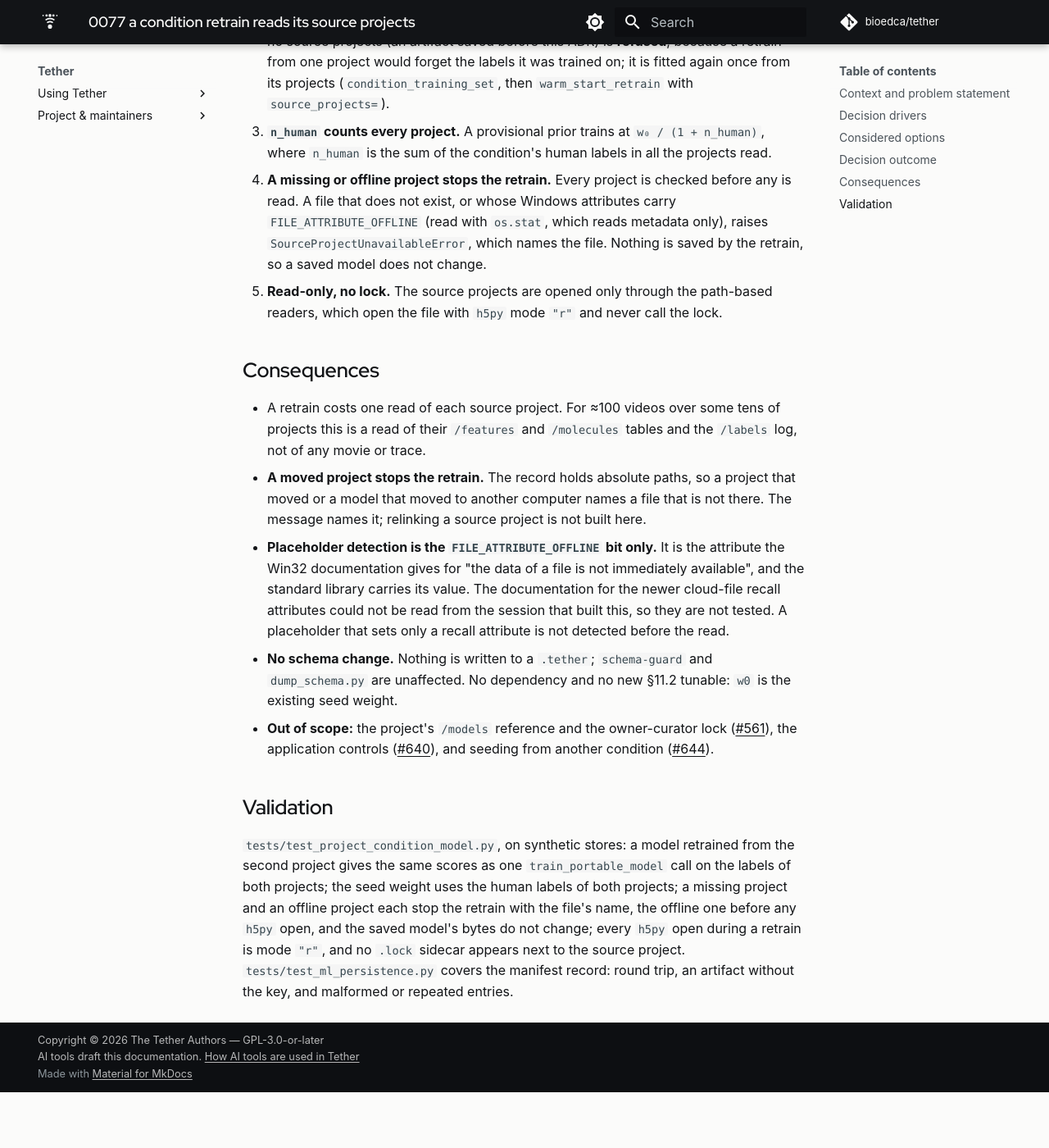
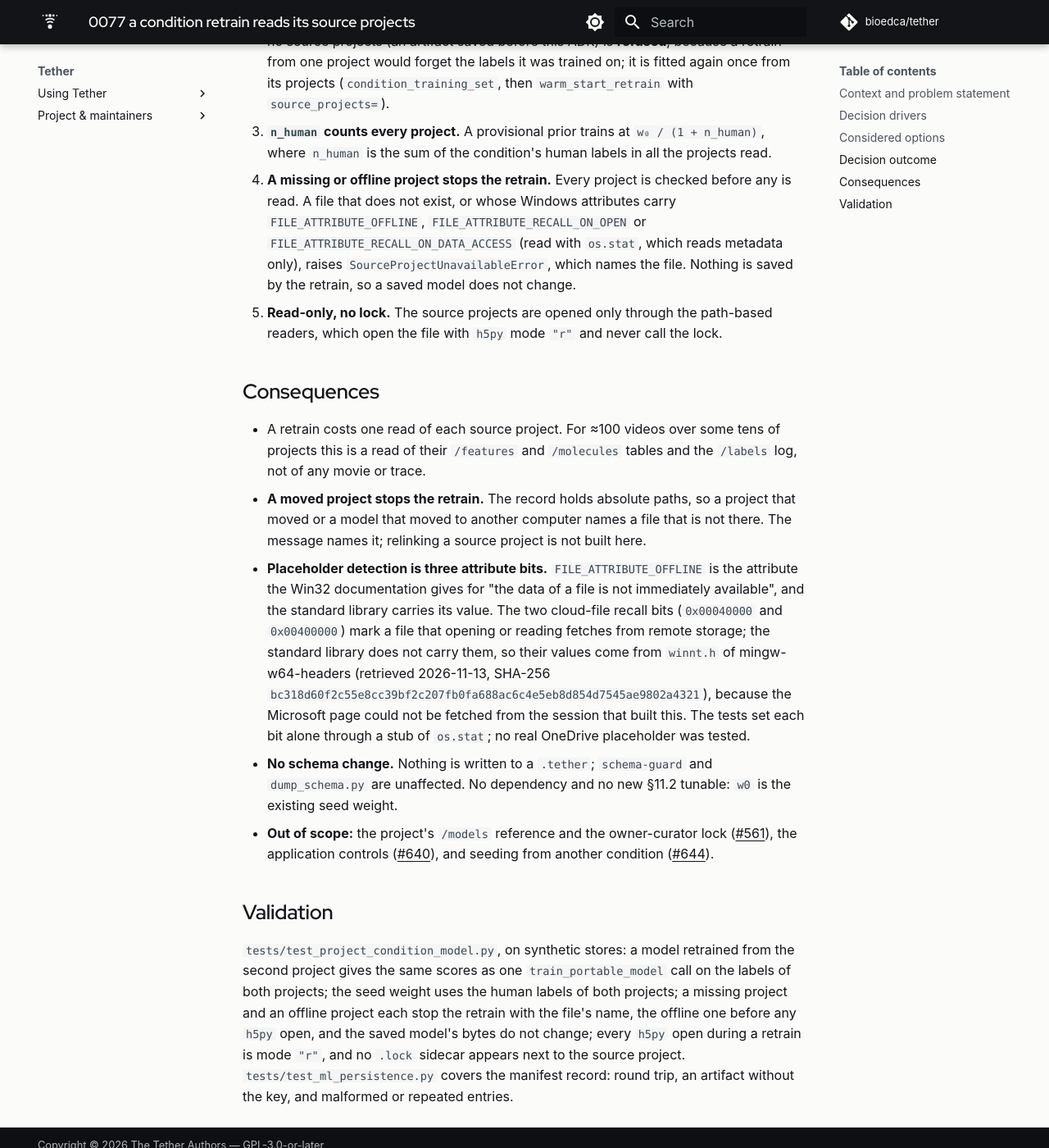
Before and after one commit to bioedca/tether, an MkDocs documentation site: the page built from docs/adr/0077-a-condition-retrain-reads-its-source-projects.md, in a window 1280 px wide and 1400 px high, scrolled down 2070 px. Shown: the whole window at 82% size. Built offline with MkDocs 1.6.1 and Material for MkDocs 9.7.7, drawn with Linux system fonts in a browser that asks for light colours; comment, search, counter and statistics services are not loaded; the version menu is left out; before the commit the page ends 3402 px from its top, so only the background shows below that.

Commit message:
fix(project): a cloud placeholder with only a recall bit stops the retrain (#678)
The availability check refused FILE_ATTRIBUTE_OFFLINE only. A cloud-file
placeholder that sets only FILE_ATTRIBUTE_RECALL_ON_OPEN or
FILE_ATTRIBUTE_RECALL_ON_DATA_ACCESS passed, and the HDF5 read could
then fetch the file. Both recall bits now stop the retrain before any
project is opened. The values come from mingw-w64 winnt.h, because the
standard library does not carry them. ADR-0077 is updated.

```diff
--- a/docs/adr/0077-a-condition-retrain-reads-its-source-projects.md
+++ b/docs/adr/0077-a-condition-retrain-reads-its-source-projects.md
@@ -79,9 +79,9 @@ What is built (`tether.project.condition_model`, `tether.ml.persistence`):
 3. **`n_human` counts every project.** A provisional prior trains at `w₀ / (1 + n_human)`, where
    `n_human` is the sum of the condition's human labels in all the projects read.
 4. **A missing or offline project stops the retrain.** Every project is checked before any is
-   read. A file that does not exist, or whose Windows attributes carry `FILE_ATTRIBUTE_OFFLINE`
-   (read with `os.stat`, which reads metadata only), raises `SourceProjectUnavailableError`, which
-   names the file. Nothing is saved by the retrain, so a saved model does not change.
+   read. A file that does not exist, or whose Windows attributes carry `FILE_ATTRIBUTE_OFFLINE`,
+   `FILE_ATTRIBUTE_RECALL_ON_OPEN` or `FILE_ATTRIBUTE_RECALL_ON_DATA_ACCESS` (read with `os.stat`,
+   which reads metadata only), raises `SourceProjectUnavailableError`, which names the file. Nothing is saved by the retrain, so a saved model does not change.
 5. **Read-only, no lock.** The source projects are opened only through the path-based readers,
    which open the file with `h5py` mode `"r"` and never call the lock.
 
@@ -93,11 +93,14 @@ What is built (`tether.project.condition_model`, `tether.ml.persistence`):
 - **A moved project stops the retrain.** The record holds absolute paths, so a project that moved
   or a model that moved to another computer names a file that is not there. The message names it;
   relinking a source project is not built here.
-- **Placeholder detection is the `FILE_ATTRIBUTE_OFFLINE` bit only.** It is the attribute the
-  Win32 documentation gives for "the data of a file is not immediately available", and the
-  standard library carries its value. The documentation for the newer cloud-file recall attributes
-  could not be read from the session that built this, so they are not tested. A placeholder that
-  sets only a recall attribute is not detected before the read.
+- **Placeholder detection is three attribute bits.** `FILE_ATTRIBUTE_OFFLINE` is the attribute
+  the Win32 documentation gives for "the data of a file is not immediately available", and the
+  standard library carries its value. The two cloud-file recall bits (`0x00040000` and
+  `0x00400000`) mark a file that opening or reading fetches from remote storage; the standard
+  library does not carry them, so their values come from `winnt.h` of mingw-w64-headers
+  (retrieved 2026-11-13, SHA-256 `bc318d60f2c55e8cc39bf2c207fb0fa688ac6c4e5eb8d854d7545ae9802a4321`),
+  because the Microsoft page could not be fetched from the session that built this. The tests set
+  each bit alone through a stub of `os.stat`; no real OneDrive placeholder was tested.
 - **No schema change.** Nothing is written to a `.tether`; `schema-guard` and `dump_schema.py`
   are unaffected. No dependency and no new §11.2 tunable: `w0` is the existing seed weight.
 - **Out of scope:** the project's `/models` reference and the owner-curator lock
```
Also changed, not shown: 2 other files.
